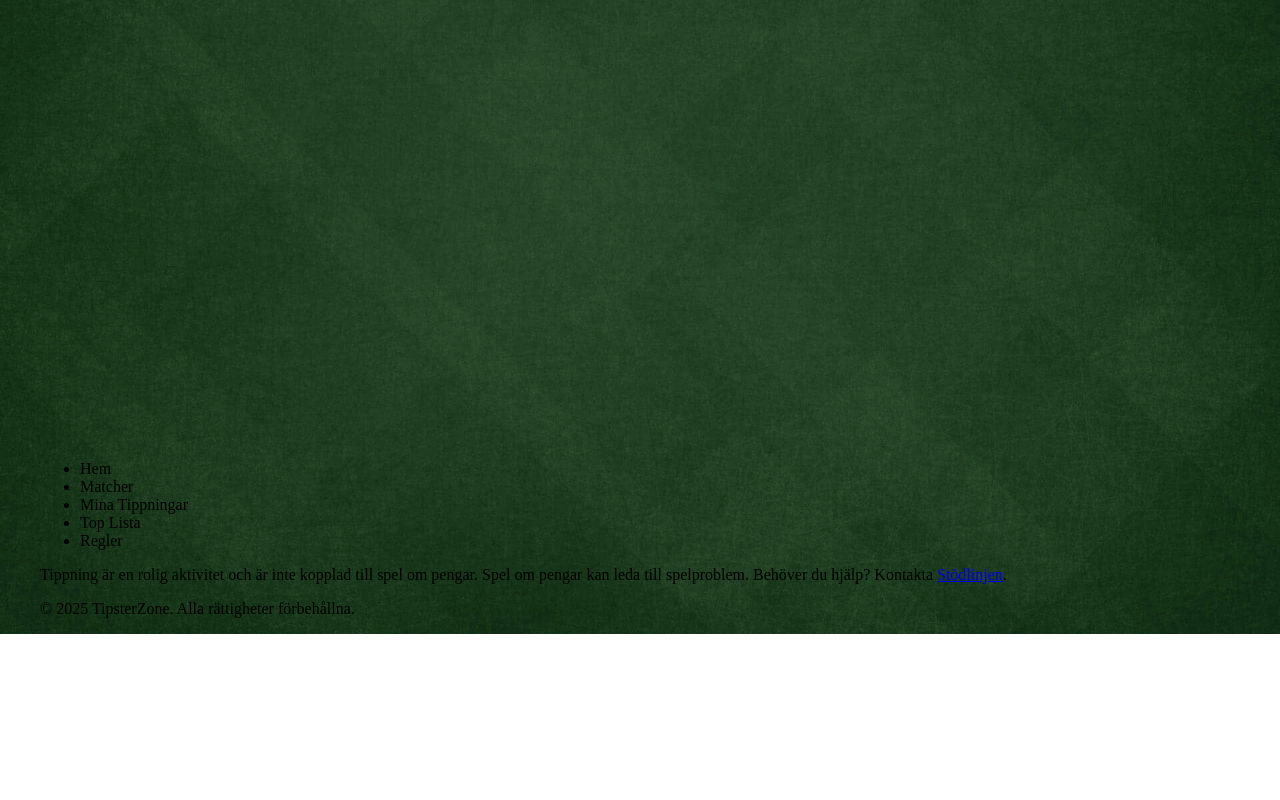
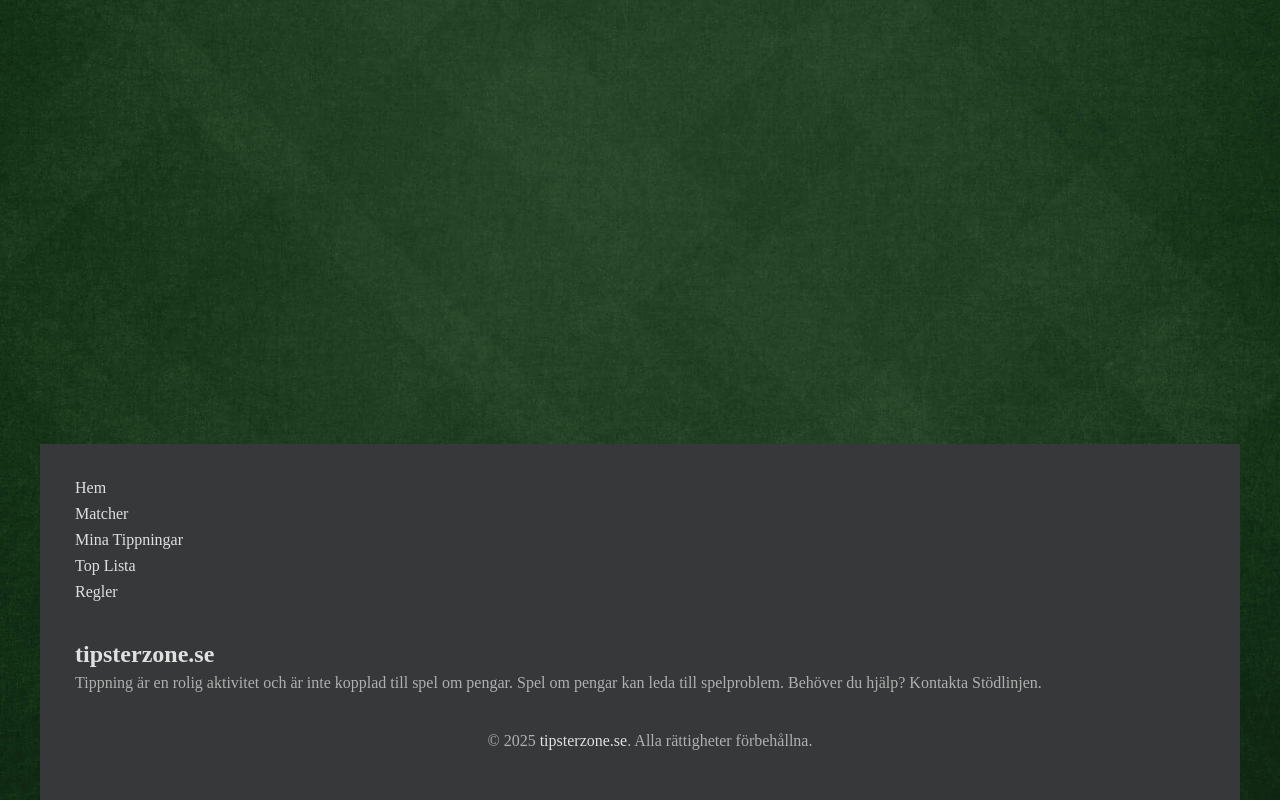
Before and after one commit to oscarkannerstedt/TipsterZone-Exjob, a React (Vite) app in the folder frontend/: page / in a window 1280 px wide. Shown: the part 396-1196 px from the top of the page. Before the commit the page ends 1030 px from the top, so only its background shows below. Built offline with nearby package versions, Linux system fonts and the light colour scheme; no server answers.

Commit message:
Added - styling footer

```diff
--- a/frontend/src/components/Footer.tsx
+++ b/frontend/src/components/Footer.tsx
@@ -1,8 +1,8 @@
 export const Footer = () => {
   return (
-    <section className="footer-wrapper">
+    <>
       <nav aria-label="Footer navigation">
-        <ul className="nav-items">
+        <ul>
           <li>Hem</li>
           <li>Matcher</li>
           <li>Mina Tippningar</li>
@@ -12,7 +12,8 @@ export const Footer = () => {
       </nav>
 
       <div className="footer-info">
-        <p>
+        <h2>tipsterzone.se</h2>
+        <p className="text-info">
           Tippning är en rolig aktivitet och är inte kopplad till spel om
           pengar. Spel om pengar kan leda till spelproblem. Behöver du hjälp?
           Kontakta{" "}
@@ -25,9 +26,11 @@ export const Footer = () => {
           </a>
           .
         </p>
-        <p>&copy; 2025 TipsterZone. Alla rättigheter förbehållna.</p>
+        <p className="copyright-text">
+          &copy; 2025 <span>tipsterzone.se</span>. Alla rättigheter förbehållna.
+        </p>
       </div>
-    </section>
+    </>
   );
 };
 
--- /dev/null
+++ b/frontend/src/style/footer/footer-desktop.scss
@@ -0,0 +1,30 @@
+@media (min-width: 1024px) {
+  footer {
+    nav {
+      ul {
+        li {
+          cursor: pointer;
+          transition: color 0.3s ease;
+
+          &:hover {
+            color: #36a12f;
+          }
+        }
+      }
+    }
+
+    .footer-info {
+      h2 {
+        margin-top: 40px;
+      }
+
+      a {
+        transition: color 0.3s ease;
+
+        &:hover {
+          color: #36a12f;
+        }
+      }
+    }
+  }
+}
--- /dev/null
+++ b/frontend/src/style/footer/footer-mobile.scss
@@ -0,0 +1,59 @@
+footer {
+  max-width: 100%;
+  box-sizing: border-box;
+  background-color: #363839;
+  //   color: #e0e0e0;
+  color: #b0b0b0;
+  padding: 20px;
+  padding-bottom: 30px;
+  padding-right: 0;
+
+  nav {
+    ul {
+      max-width: 120px;
+      list-style: none;
+      margin: 0;
+      padding: 0;
+      margin-left: 15px;
+      margin-top: 15px;
+      color: #e0e0e0;
+
+      li {
+        margin-bottom: 8px;
+        font-size: 1rem;
+      }
+    }
+  }
+
+  .footer-info {
+    margin-left: 15px;
+    margin-right: 15px;
+
+    h2 {
+      font-size: 1.5rem;
+      margin-bottom: 5px;
+      margin-top: 30px;
+      color: #e0e0e0;
+    }
+
+    .text-info {
+      margin-right: 20px;
+      margin-top: 0;
+      margin-bottom: 40px;
+      font-size: 1rem;
+      line-height: 1.2;
+
+      a {
+        color: #b0b0b0;
+        text-decoration: none;
+      }
+    }
+
+    .copyright-text {
+      font-size: 1rem;
+      span {
+        color: #e0e0e0;
+      }
+    }
+  }
+}
--- /dev/null
+++ b/frontend/src/style/footer/footer-tablet.scss
@@ -0,0 +1,6 @@
+@media (min-width: 560px) {
+  .copyright-text {
+    text-align: center;
+    margin-bottom: 20px;
+  }
+}
--- /dev/null
+++ b/frontend/src/style/footer/footer.scss
@@ -0,0 +1,3 @@
+@use "footer-mobile.scss" as *;
+@use "footer-tablet.scss" as *;
+@use "footer-desktop.scss" as *;
--- a/frontend/src/style/main.scss
+++ b/frontend/src/style/main.scss
@@ -4,3 +4,4 @@
 @use "./signupUser/signup.scss" as *;
 @use "./matches/matches.scss" as *;
 @use "./myPredictions/predictions.scss" as *;
+@use "./footer/footer.scss" as *;
```
